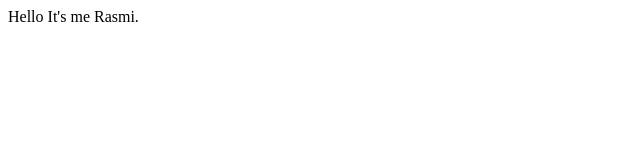
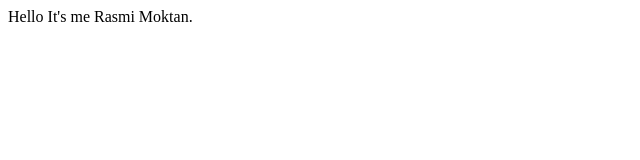
Before and after one commit to mimi00yo/rasmi, a plain HTML site: page index.html in a window 1280 px wide. Shown: the full height of the page, 0-640 px from the left. Drawn offline with Linux system fonts and the light colour scheme.

Commit message:
updated index file

```diff
--- a/index.html
+++ b/index.html
@@ -6,6 +6,6 @@
     <title>Intro</title>
 </head>
 <body>
-    Hello It's me Rasmi.
+    Hello It's me Rasmi Moktan.
 </body>
 </html>
```
